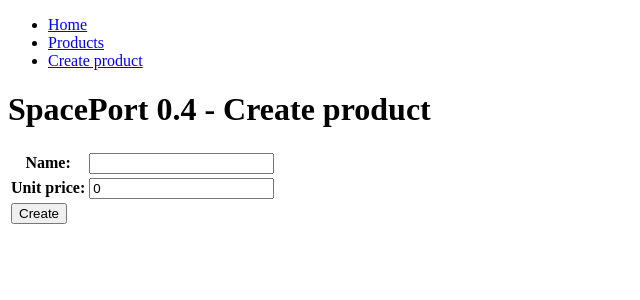
After one commit to balazs-matyassy/spaceport, a Flask app: page /products/create in a window 1280 px wide. The commit adds this page. Shown: the top 300 px of the page, without its empty margins (0-640 px from the left). Run offline with Flask 2, Linux system fonts and the light colour scheme.

Commit message:
balazs-matyassy: create

```diff
--- a/app.py
+++ b/app.py
@@ -1,6 +1,6 @@
 import os
 
-from flask import Flask, render_template, request
+from flask import Flask, render_template, request, redirect, url_for
 
 import repository.products as product_repository
 
@@ -28,5 +28,26 @@ def products_list():
     return render_template('products/list.html', products=products, name=name)
 
 
+@app.route('/products/create', methods=("GET", "POST"))
+def products_create():
+    product = {
+        'name': '',
+        'unit_price': 0
+    }
+    errors = []
+
+    if request.method == "POST":
+        product['name'] = request.form['name']
+        product['unit_price'] = int(request.form['unit_price'])
+        errors = product_repository.validate(product)
+
+        if len(errors) == 0:
+            product_repository.save(product)
+
+            return redirect(url_for("products_list"))
+
+    return render_template('products/create.html', product=product, errors=errors)
+
+
 if __name__ == '__main__':
     app.run()
--- a/templates/home.html
+++ b/templates/home.html
@@ -2,18 +2,19 @@
 <html lang="en">
 <head>
     <meta charset="UTF-8">
-    <title>SpacePort 0.3</title>
+    <title>SpacePort 0.4</title>
 </head>
 <body>
 <nav>
     <ul>
         <li><a href="{{ url_for('home') }}">Home</a></li>
         <li><a href="{{ url_for('products_list') }}">Products</a></li>
+        <li><a href="{{ url_for('products_create') }}">Create products</a></li>
     </ul>
 </nav>
 
 <main>
-    <h1>SpacePort 0.3</h1>
+    <h1>SpacePort 0.4</h1>
     <p>Welcome!</p>
 </main>
 
--- /dev/null
+++ b/templates/products/create.html
@@ -0,0 +1,44 @@
+<!DOCTYPE html>
+<html lang="en">
+<head>
+    <meta charset="UTF-8">
+    <title>SpacePort 0.4 - Create product</title>
+</head>
+<body>
+<nav>
+    <ul>
+        <li><a href="{{ url_for('home') }}">Home</a></li>
+        <li><a href="{{ url_for('products_list') }}">Products</a></li>
+        <li><a href="{{ url_for('products_create') }}">Create product</a></li>
+    </ul>
+</nav>
+
+<main>
+    <h1>SpacePort 0.4 - Create product</h1>
+    <form method="post">
+        <table>
+            <tr>
+                <th><label for="name">Name:</label></th>
+                <td><input type="text" name="name" value="{{ product.name }}" id="name"></td>
+            </tr>
+            <tr>
+                <th><label for="unit_price">Unit price:</label></th>
+                <td><input type="number" name="unit_price" value="{{ product.unit_price }}" id="unit_price"></td>
+            </tr>
+            <tr>
+                <td colspan="2"><button type="submit">Create</button></td>
+            </tr>
+        </table>
+        {% if errors and errors|length > 0 %}
+            <h2>Errors:</h2>
+            <ul>
+                {% for error in errors %}
+                    <li>{{ error }}</li>
+                {% endfor %}
+            </ul>
+        {% endif %}
+    </form>
+</main>
+
+</body>
+</html>
--- a/templates/products/list.html
+++ b/templates/products/list.html
@@ -2,13 +2,14 @@
 <html lang="en">
 <head>
     <meta charset="UTF-8">
-    <title>SpacePort 0.3 - Products</title>
+    <title>SpacePort 0.4 - Products</title>
 </head>
 <body>
 <nav>
     <ul>
         <li><a href="{{ url_for('home') }}">Home</a></li>
         <li><a href="{{ url_for('products_list') }}">Products</a></li>
+        <li><a href="{{ url_for('products_create') }}">Create products</a></li>
     </ul>
     <form>
         <input type="text" name="name" value="{{ name if name else '' }}">
@@ -17,7 +18,7 @@
 </nav>
 
 <main>
-    <h1>SpacePort 0.3 - Products</h1>
+    <h1>SpacePort 0.4 - Products</h1>
     <table>
         <thead>
         <tr>
```
